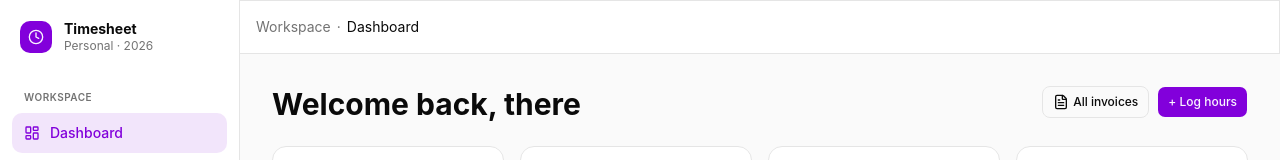
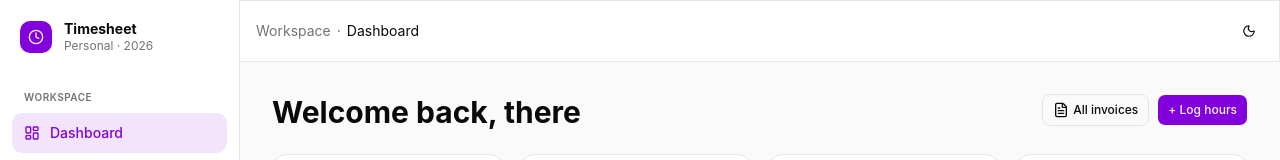
Before and after one commit to jackHotch/Timesheet, a Next.js app in the folder client/: page /dashboard in a window 1280 px wide. Shown: the top 160 px of the page. Built offline with nearby package versions, Linux system fonts and the light colour scheme; no server answers; sample sign-in values are in the browser's storage.

Commit message:
added theme switcher

```diff
--- a/client/components/dashboard/active-invoice-card.tsx
+++ b/client/components/dashboard/active-invoice-card.tsx
@@ -98,9 +98,6 @@ export function ActiveInvoiceCard({ invoice }: ActiveInvoiceCardProps) {
         >
           Open timesheet
         </Button>
-        <Button variant="outline" size="icon-lg" onClick={(e) => e.stopPropagation()}>
-          <Share2 />
-        </Button>
       </div>
     </div>
   )
--- a/client/components/layout/header.tsx
+++ b/client/components/layout/header.tsx
@@ -1,6 +1,7 @@
 'use client'
 
 import { usePathname } from 'next/navigation'
+import { ThemeSwitcher } from '@/components/layout/theme-switcher'
 
 export const Header = () => {
   const pathname = usePathname()
@@ -13,7 +14,8 @@ export const Header = () => {
   const crumbs = ['Workspace', ...segments]
 
   return (
-    <div className="flex items-center gap-1.5 border border-l-0 border-sidebar-border bg-background p-4 text-sm">
+    <div className="flex items-center justify-between gap-1.5 border border-l-0 border-sidebar-border bg-background p-4 text-sm">
+      <div className="flex items-center gap-1.5">
         {crumbs.map((crumb, i) => (
           <span key={i} className="flex items-center gap-1.5">
             {i > 0 && <span className="text-muted-foreground">·</span>}
@@ -21,5 +23,7 @@ export const Header = () => {
           </span>
         ))}
       </div>
+      <ThemeSwitcher />
+    </div>
   )
 }
--- /dev/null
+++ b/client/components/layout/theme-switcher.tsx
@@ -0,0 +1,32 @@
+'use client'
+
+import { useEffect, useState } from 'react'
+import { Moon, Sun } from 'lucide-react'
+import { useTheme } from 'next-themes'
+import { Button } from '@/components/ui/button'
+
+export const ThemeSwitcher = () => {
+  const { resolvedTheme, setTheme } = useTheme()
+  const [mounted, setMounted] = useState(false)
+
+  useEffect(() => {
+    setMounted(true)
+  }, [])
+
+  if (!mounted) {
+    return <Button variant="ghost" size="icon" disabled />
+  }
+
+  const isDark = resolvedTheme === 'dark'
+
+  return (
+    <Button
+      variant="ghost"
+      size="icon"
+      aria-label={isDark ? 'Switch to light theme' : 'Switch to dark theme'}
+      onClick={() => setTheme(isDark ? 'light' : 'dark')}
+    >
+      {isDark ? <Sun /> : <Moon />}
+    </Button>
+  )
+}
```
Lines whose indentation alone changed are shown as unchanged.
